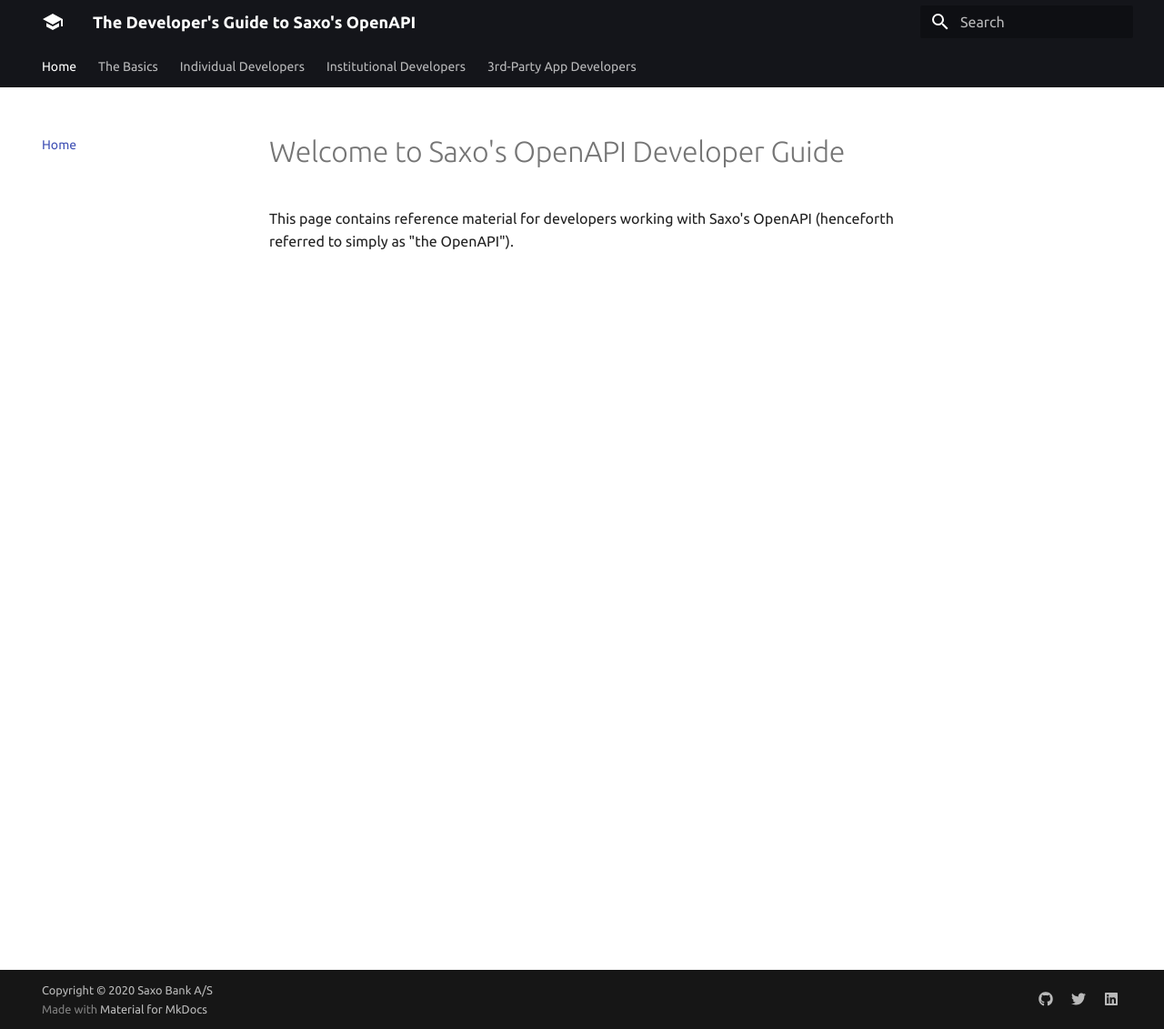
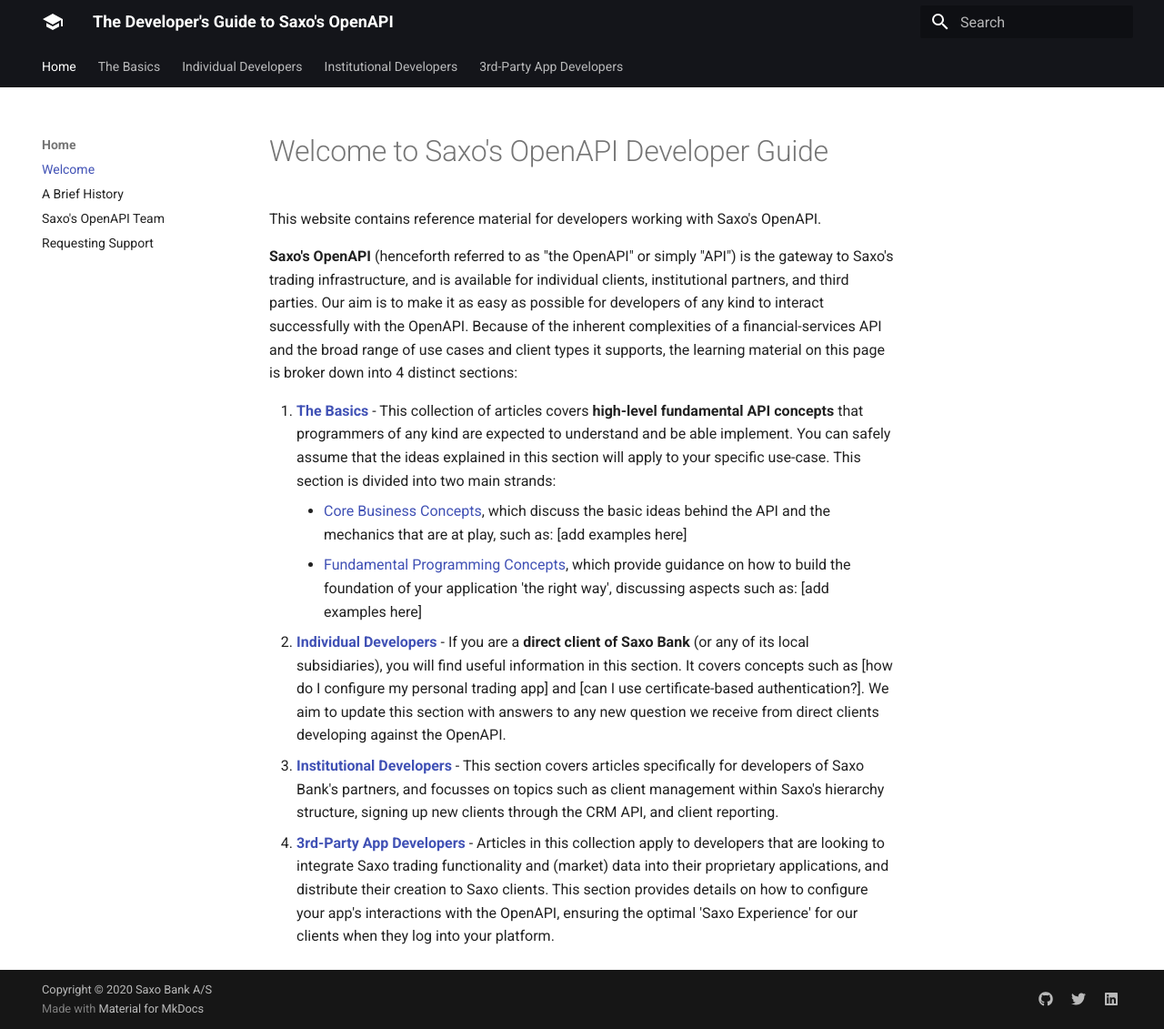
Before and after one commit to gidven/saxo-openapi-guide, an MkDocs documentation site: the page built from docs/index.md, in a window 1280 px wide and 1131 px high. Shown: the whole window at 91% size. Built offline with MkDocs 1.6.1 and Material for MkDocs 9.7.7, drawn with Linux system fonts in a browser that asks for light colours.

Commit message:
further enhance basic structure of site

```diff
--- a/docs/index.md
+++ b/docs/index.md
@@ -1,3 +1,12 @@
 # Welcome to Saxo's OpenAPI Developer Guide
 
-This page contains reference material for developers working with Saxo's OpenAPI (henceforth referred to simply as "the OpenAPI").
+This website contains reference material for developers working with Saxo's OpenAPI.
+
+**Saxo's OpenAPI** (henceforth referred to as "the OpenAPI" or simply "API") is the gateway to Saxo's trading infrastructure, and is available for individual clients, institutional partners, and third parties. Our aim is to make it as easy as possible for developers of any kind to interact successfully with the OpenAPI. Because of the inherent complexities of a financial-services API and the broad range of use cases and client types it supports, the learning material on this page is broker down into 4 distinct sections:
+
+1. **[The Basics](basics/index.md)** - This collection of articles covers **high-level fundamental API concepts** that programmers of any kind are expected to understand and be able implement. You can safely assume that the ideas explained in this section will apply to your specific use-case. This section is divided into two main strands:
+    - [Core Business Concepts](basics/core-business-concepts/index.md), which discuss the basic ideas behind the API and the mechanics that are at play, such as: [add examples here]
+    - [Fundamental Programming Concepts](basics/fundamental-programming-concepts/index.md), which provide guidance on how to build the foundation of your application 'the right way', discussing aspects such as: [add examples here]
+2. **[Individual Developers](individual/index.md)** - If you are a **direct client of Saxo Bank** (or any of its local subsidiaries), you will find useful information in this section. It covers concepts such as [how do I configure my personal trading app] and [can I use certificate-based authentication?]. We aim to update this section with answers to any new question we receive from direct clients developing against the OpenAPI.
+3. **[Institutional Developers](institutional/index.md)** - This section covers articles specifically for developers of Saxo Bank's partners, and focusses on topics such as client management within Saxo's hierarchy structure, signing up new clients through the CRM API, and client reporting.
+4. **[3rd-Party App Developers](third-party/index.md)** - Articles in this collection apply to developers that are looking to integrate Saxo trading functionality and (market) data into their proprietary applications, and distribute their creation to Saxo clients. This section provides details on how to configure your app's interactions with the OpenAPI, ensuring the optimal 'Saxo Experience' for our clients when they log into your platform.
--- a/mkdocs.yml
+++ b/mkdocs.yml
@@ -11,8 +11,8 @@
     primary: 'black'
     accent: 'indigo'
   font:
-    text: 'Ubuntu'
-    code: 'Ubuntu Mono'
+    text: 'Roboto'
+    code: 'Roboto Mono'
 # logo: 'images/saxo_logo.svg'    this requies additional CSS to properly style the logo in the header bar
   logo:
     icon: 'school'
@@ -21,17 +21,23 @@
     tabs: true
 
 nav:
-  - Home: index.md
+  - Home:
+    - Welcome: index.md
+    - A Brief History: history.md
+    - Saxo's OpenAPI Team: team.md
+    - Requesting Support: support.md
   - The Basics:
     - Introduction: basics/index.md
+    - Core Business Concepts:
+      - Overview: basics/core-business-concepts/index.md
+    - Fundamental Programming Concepts:
+      - Overview: basics/fundamental-programming-concepts/index.md
   - Individual Developers:
     - Introduction: individual/index.md
   - Institutional Developers:
     - Introduction: institutional/index.md
   - 3rd-Party App Developers:
     - Introduction: third-party/index.md
-
-
 
 extra:
   social:
```
Also changed, not shown: docs/basics/core-business-concepts/index.md (added, +1 -0 lines), docs/basics/fundamental-programming-concepts/index.md (added, +1 -0 lines), docs/history.md (added), docs/support.md (added), docs/team.md (added).
